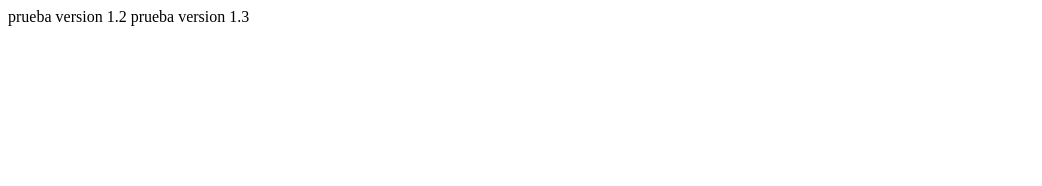
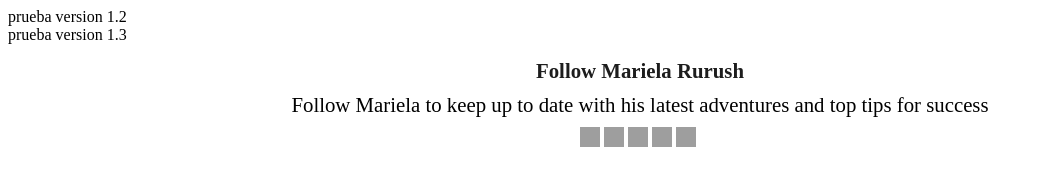
Before and after one commit to dnavarro174/miweb, a plain HTML site: page index.html in a window 1280 px wide. Shown: the whole page, without its empty margins (0-1042 px from the left). Drawn offline with Linux system fonts and the light colour scheme; grey boxes are pictures that could not be loaded.

Commit message:
Icono follow

```diff
--- a/index.html
+++ b/index.html
@@ -6,7 +6,28 @@
 	<title>Primer Ejemplo</title>
 </head>
 <body>
-	prueba version 1.2
+	prueba version 1.2<BR>
 	prueba version 1.3
+
+<style>
+.iimg{background: url(https://marielarurush.com/wp-content/uploads/2021/04/iconos-shared.png) no-repeat;width:20px;height: 20px;display: inline-block; }
+.iimg-fb{background-position:-5px -6px;}
+.iimg-tw{background-position:-45px -6px;}
+.iimg-in{background-position:-86px -6px;}
+.iimg-li{background-position:-166px -6px;}
+.iimg-yo{background-position:-127px -6px;}
+.txt-perfil{text-align: center;margin:10px auto 5px;font-size: 1.3em;}
+.d-block{display: block;}
+.mr-4{margin-right: 4px;}
+</style>
+
+
+
+<p class="txt-perfil"><span style="font-weight: bold; font-size: 1.3rem; margin: 15px 0 0; display: block; color: #1d1d1d;">Follow Mariela Rurush</span></p>
+<p class="txt-perfil"><span class="d-block">Follow Mariela to keep up to date with his latest adventures and top tips for success</span></p>
+<p class="txt-perfil"><span class="d-block"><a href="https://www.facebook.com/marielarurushb/" target="_blank" class="mr-4"><em class="iimg iimg-fb"></em></a><a href="https://twitter.com/MarielaRurush/" target="_blank" class="mr-4"><em class="iimg iimg-tw"></em></a><a href="https://www.instagram.com/marielarurush/" target="_blank" class="mr-4"><em class="iimg iimg-in"></em></a><a href="https://www.youtube.com/channel/UC7U8awE_or-7IZATWsvGysQ" target="_blank" class="mr-4"><em class="iimg iimg-yo"></em></a><a href="https://www.linkedin.com/in/marielarurush/" target="_blank" class="mr-4"><em class="iimg iimg-li"></em></a></span></p>
+
+
+
 </body>
 </html>
```
